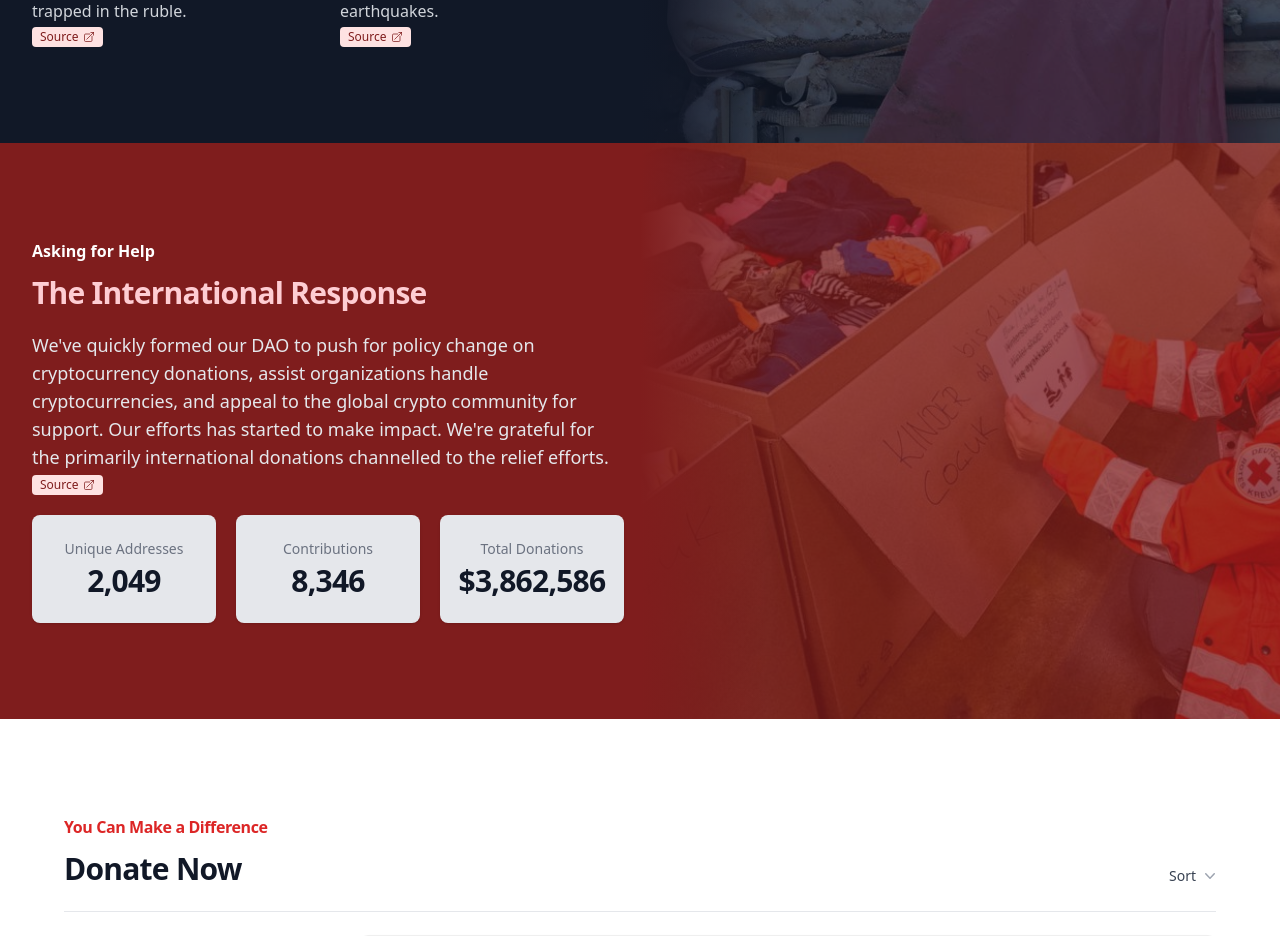
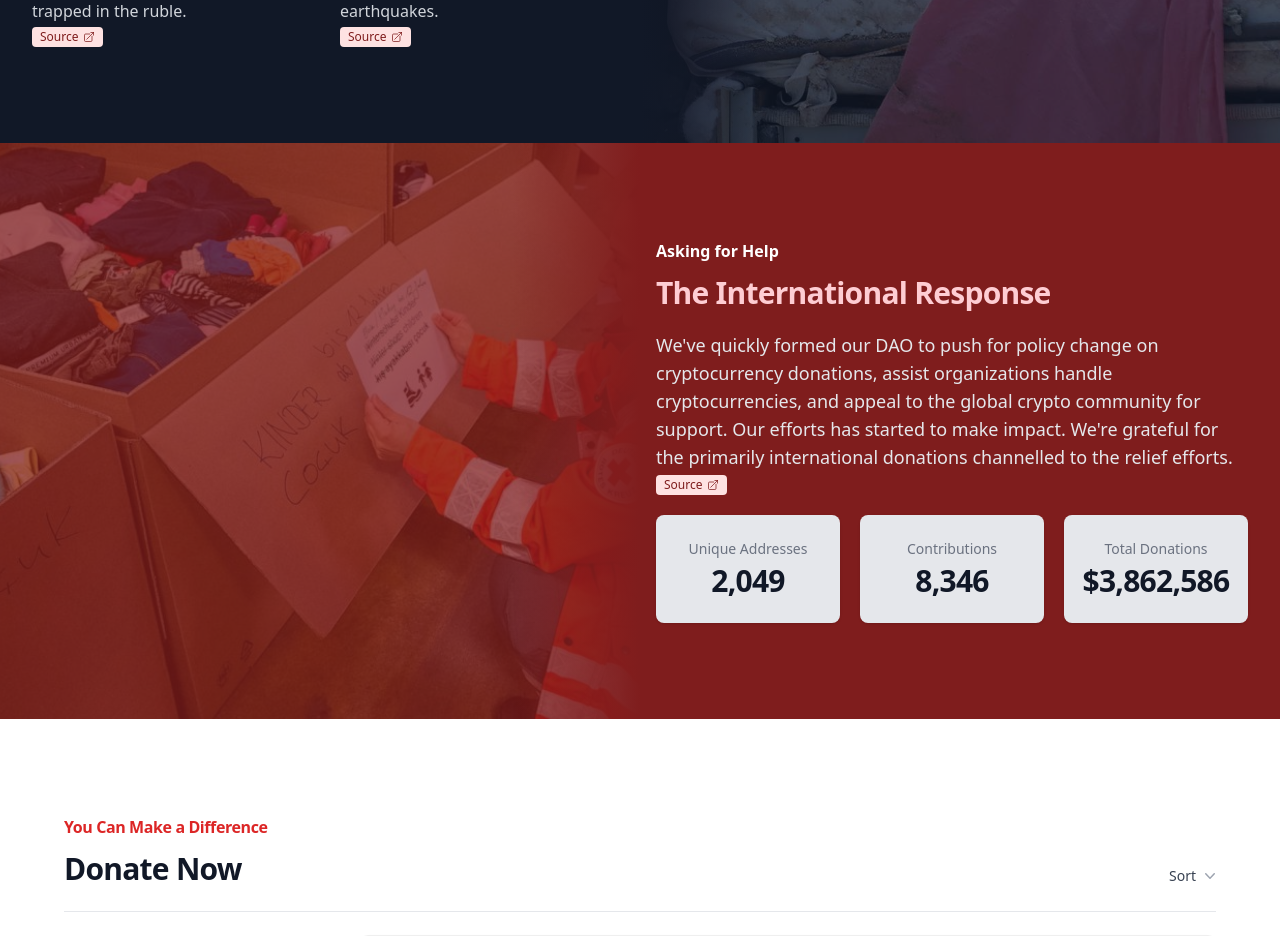
Before and after one commit to neu-fi/turkiye-relief-dao, a Next.js app: page / in a window 1280 px wide. Shown: the part 1213-2149 px from the top of the page. Built offline with nearby package versions, Linux system fonts and the light colour scheme.

Commit message:
Move donation stats to right on xl

```diff
--- a/app/DonationStats.tsx
+++ b/app/DonationStats.tsx
@@ -11,7 +11,7 @@ export default function DonationStats() {
     <div className="relative bg-red-900">
       <div className="absolute bottom-0 h-80 w-full xl:inset-0 xl:h-full">
         <div className="h-full w-full xl:grid xl:grid-cols-2">
-          <div className="h-full xl:relative xl:col-start-2">
+          <div className="h-full xl:relative xl:col-start-1">
             <img
               className="h-full w-full object-cover opacity-25 xl:absolute xl:inset-0"
               src="./help.jpg"
@@ -19,13 +19,13 @@ export default function DonationStats() {
             />
             <div
               aria-hidden="true"
-              className="absolute inset-x-0 top-0 h-32 bg-gradient-to-b from-red-900 xl:inset-y-0 xl:left-0 xl:h-full xl:w-32 xl:bg-gradient-to-r"
+              className="absolute top-0 h-32 bg-gradient-to-b from-red-900 xl:inset-y-0 xl:right-0 xl:h-full xl:w-32 xl:bg-gradient-to-l"
             />
           </div>
         </div>
       </div>
       <div className="mx-auto max-w-4xl px-6 lg:max-w-7xl lg:px-8 xl:grid xl:grid-flow-col-dense xl:grid-cols-2 xl:gap-x-8">
-        <div className="relative pt-12 pb-64 sm:pt-24 sm:pb-64 xl:col-start-1 xl:pb-24">
+        <div className="relative pt-12 pb-64 sm:pt-24 sm:pb-64 xl:col-start-2 xl:pb-24">
           <h2 className="text-base font-semibold text-white">Asking for Help</h2>
           <p className="mt-3 text-3xl font-bold tracking-tight text-rose-200">
             The International Response
```
